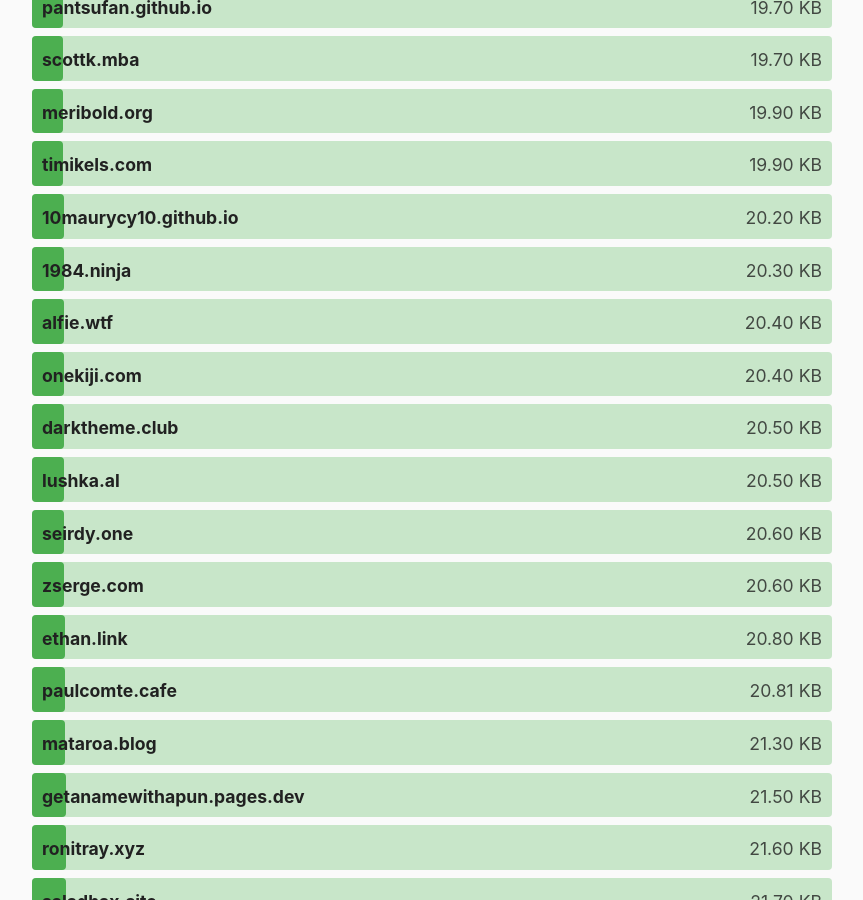
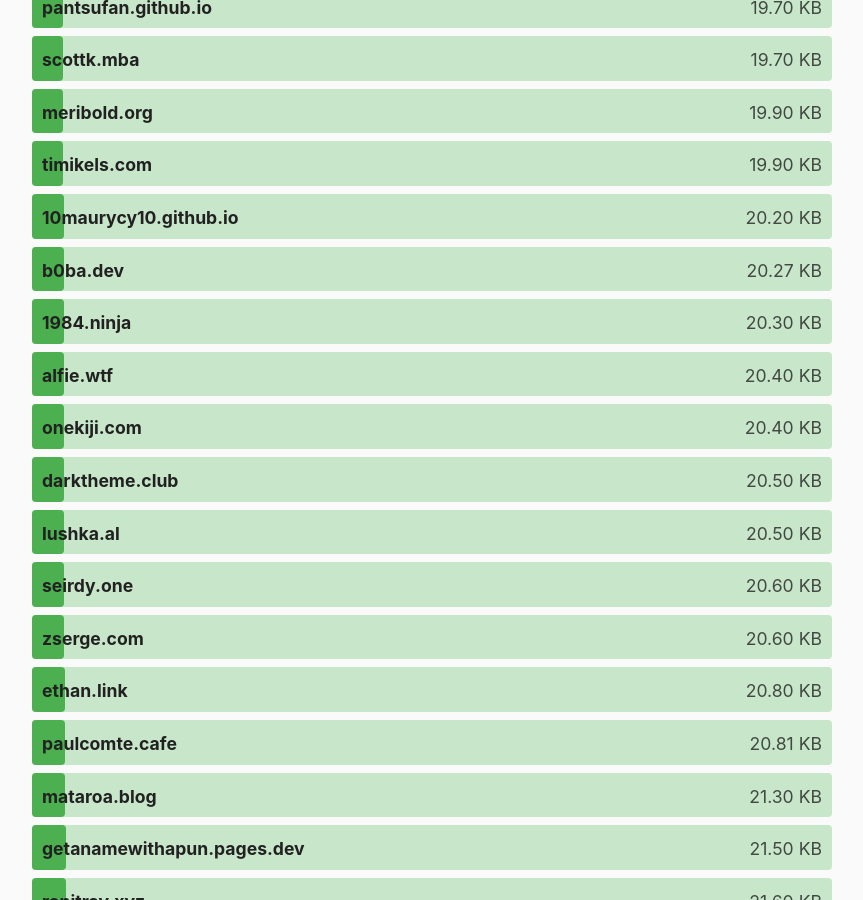
Before and after one commit to kevquirk/512kb.club, a Jekyll site: the page built from index.md, in a window 1280 px wide and 900 px high, scrolled down 9686 px. Shown: the whole window, without its empty margins (208-1071 px from the left). Built offline with Jekyll 4.4.1, drawn with Linux system fonts in a browser that asks for light colours.

Commit message:
update sites.yml

```diff
--- a/_data/sites.yml
+++ b/_data/sites.yml
@@ -355,8 +355,8 @@
 
 - domain: b0ba.dev
   url: https://b0ba.dev/
-  size: 181
-  last_checked: 2022-04-12
+  size: 20.27
+  last_checked: 2024-09-02
 
 - domain: bacardi55.io
   url: https://bacardi55.io/
```
